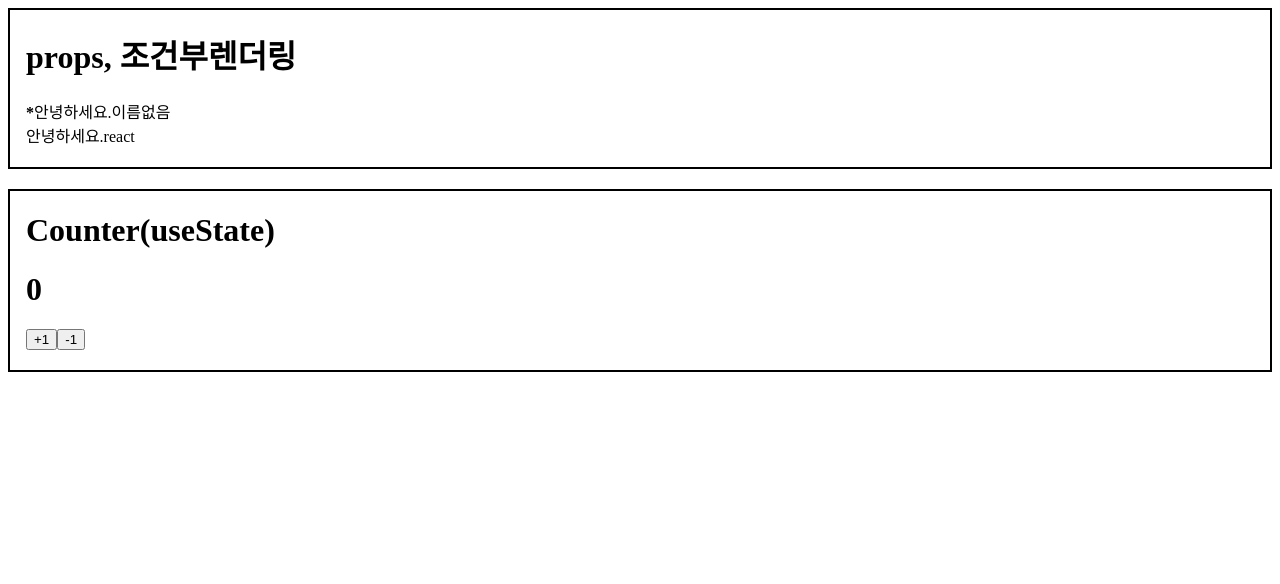
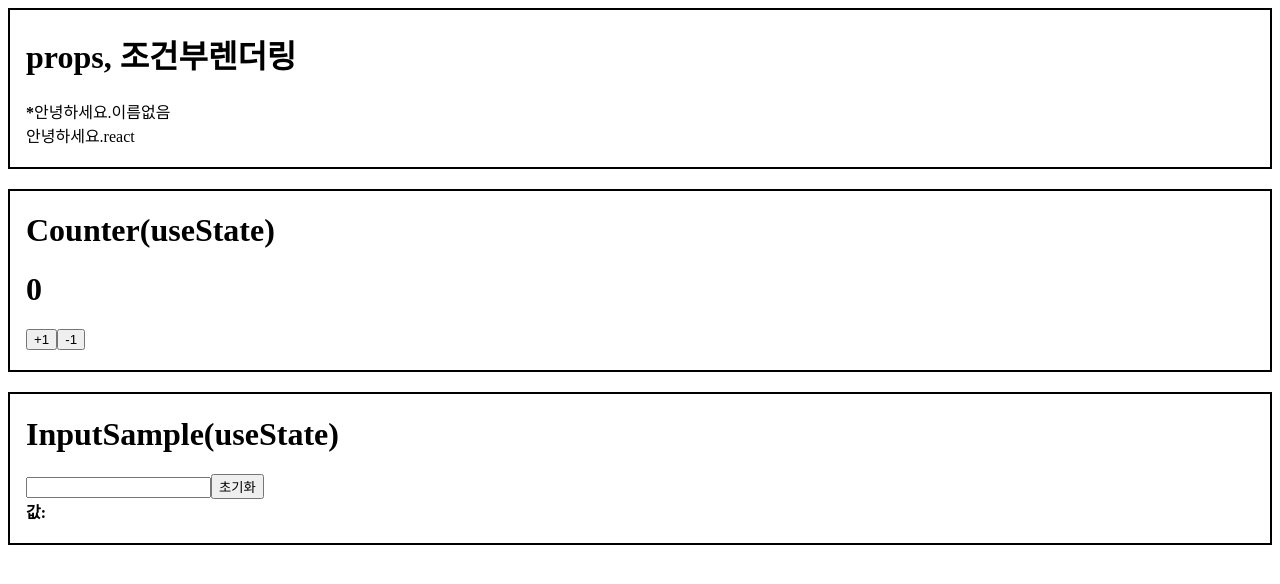
Before and after one commit to hyeongkyuPark/react-study, a React (Create React App) app in the folder first/: page / in a window 1280 px wide. Shown: the top 584 px of the page. Built offline with nearby package versions, Linux system fonts and the light colour scheme.

Commit message:
useState를 활용한 Input 상태관리 구현

```diff
--- a/first/src/App.js
+++ b/first/src/App.js
@@ -1,6 +1,7 @@
 import React from 'react';
 import Counter from './Counter';
 import Hello from './Hello';
+import InputSample from './InputSample';
 import Wrapper from './Wrapper';
 
 function App() {
@@ -13,6 +14,9 @@
       <Wrapper name='Counter(useState)'>
         <Counter />
       </Wrapper>
+      <Wrapper name='InputSample(useState)'>
+        <InputSample />
+      </Wrapper>
     </>
   );
 }
--- /dev/null
+++ b/first/src/InputSample.js
@@ -0,0 +1,25 @@
+import React, { useState } from 'react';
+
+function InputSample() {
+
+    const [text, setText] = useState('');
+
+    const onChange = (e) => {
+        setText(e.target.value);
+    }
+    const onReset = (e) => {
+        setText('');
+    }
+
+    return (
+        <div>
+            <input onChange={onChange} value={text} />
+            <button onClick={onReset}>초기화</button>
+            <div>
+                <b>값: {text}</b>
+            </div>
+        </div>
+    )
+}
+
+export default InputSample;
```
